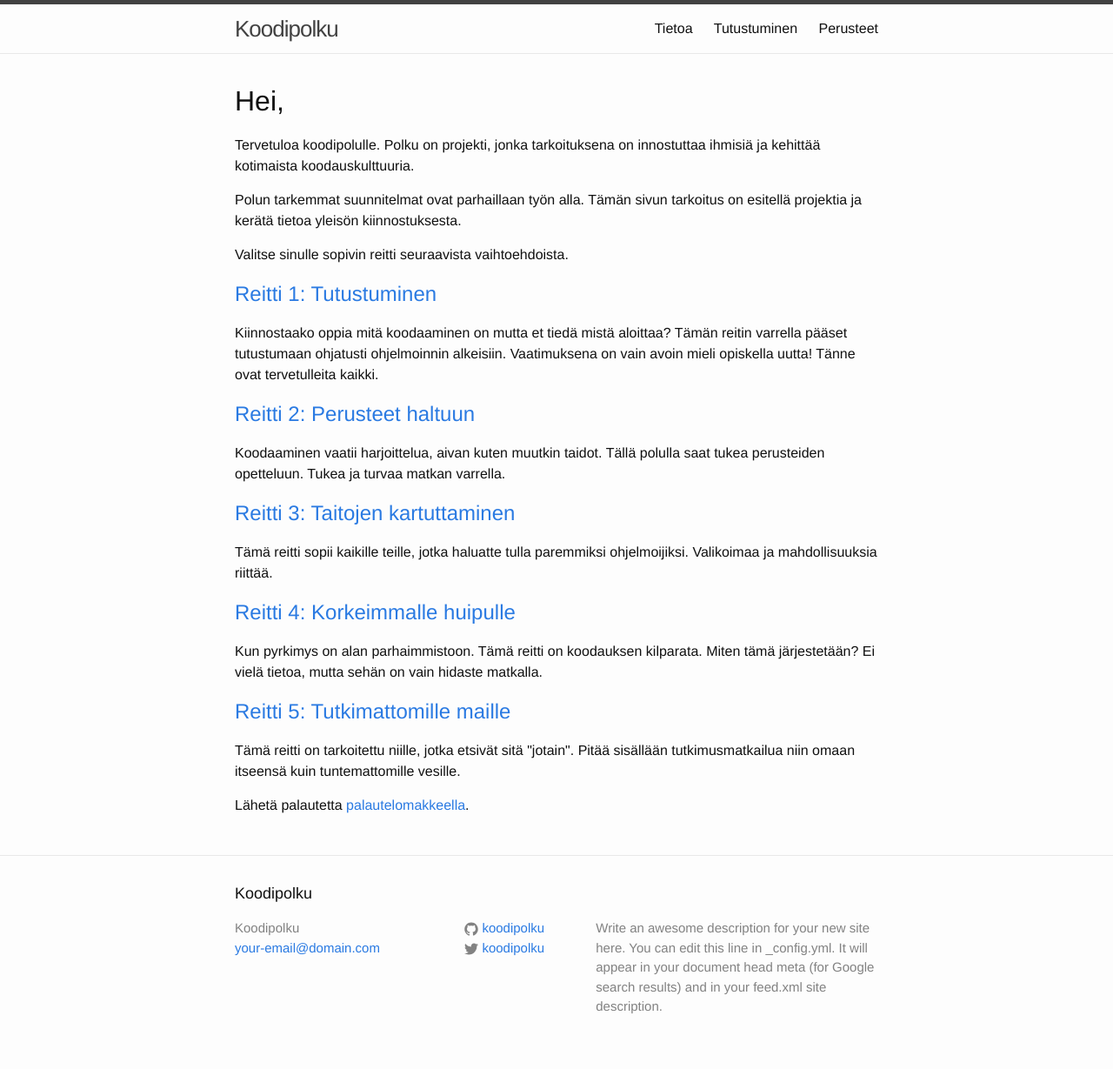
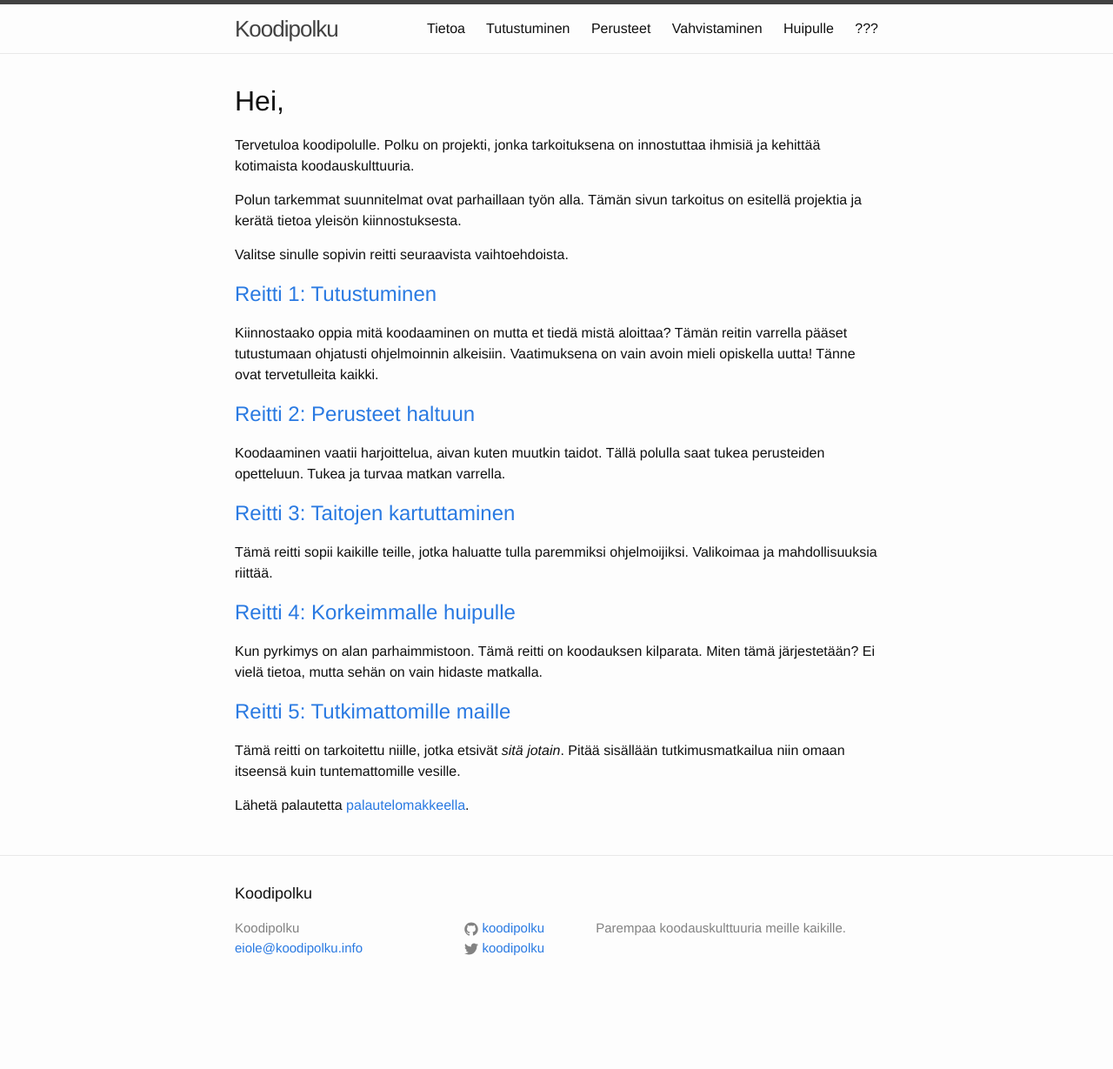
Before and after one commit to koodipolku/koodipolku-site, a Jekyll site: the page built from index.html, in a window 1280 px wide. Shown: the whole page at 87% size. Built offline with Jekyll 4.4.1, drawn with Linux system fonts in a browser that asks for light colours; after the commit the page ends 1161 px from its top, so only the background shows below that.

Commit message:
Finish the first draft

```diff
--- a/_config.yml
+++ b/_config.yml
@@ -7,11 +7,9 @@
 
 # Site settings
 title: Koodipolku
-email: your-email@domain.com
+email: eiole@koodipolku.info
 description: > # this means to ignore newlines until "baseurl:"
-  Write an awesome description for your new site here. You can edit this
-  line in _config.yml. It will appear in your document head meta (for
-  Google search results) and in your feed.xml site description.
+  Parempaa koodauskulttuuria meille kaikille.
 baseurl: "" # the subpath of your site, e.g. /blog
 url: "http://koodipolku.info" # the base hostname & protocol for your site
 twitter_username: koodipolku
--- a/index.html
+++ b/index.html
@@ -68,7 +68,7 @@ layout: default
         <h2>Reitti 5: Tutkimattomille maille</h2>
       </a>
       <p>
-        Tämä reitti on tarkoitettu niille, jotka etsivät sitä "jotain".
+        Tämä reitti on tarkoitettu niille, jotka etsivät <em>sitä jotain</em>.
         Pitää sisällään tutkimusmatkailua niin omaan itseensä kuin
         tuntemattomille vesille.
       </p>
@@ -82,21 +82,4 @@ layout: default
     </p>
   </div>
 
-<!--
-  <h1 class="page-heading">Uutisia</h1>
-
-  <ul class="post-list">
-    {% for post in site.posts %}
-      <li>
-        <span class="post-meta">{{ post.date | date: "%b %-d, %Y" }}</span>
-
-        <h2>
-          <a class="post-link" href="{{ post.url | prepend: site.baseurl }}">{{ post.title }}</a>
-        </h2>
-      </li>
-    {% endfor %}
-  </ul>
-
-  <p class="rss-subscribe">tilaa <a href="{{ "/feed.xml" | prepend: site.baseurl }}">RSS-syöte</a></p>
--->
 </div>
```
Also changed, not shown: reitti3.md (added, +18 -0 lines), reitti4.md (added, +18 -0 lines), reitti5.md (added, +23 -0 lines).
